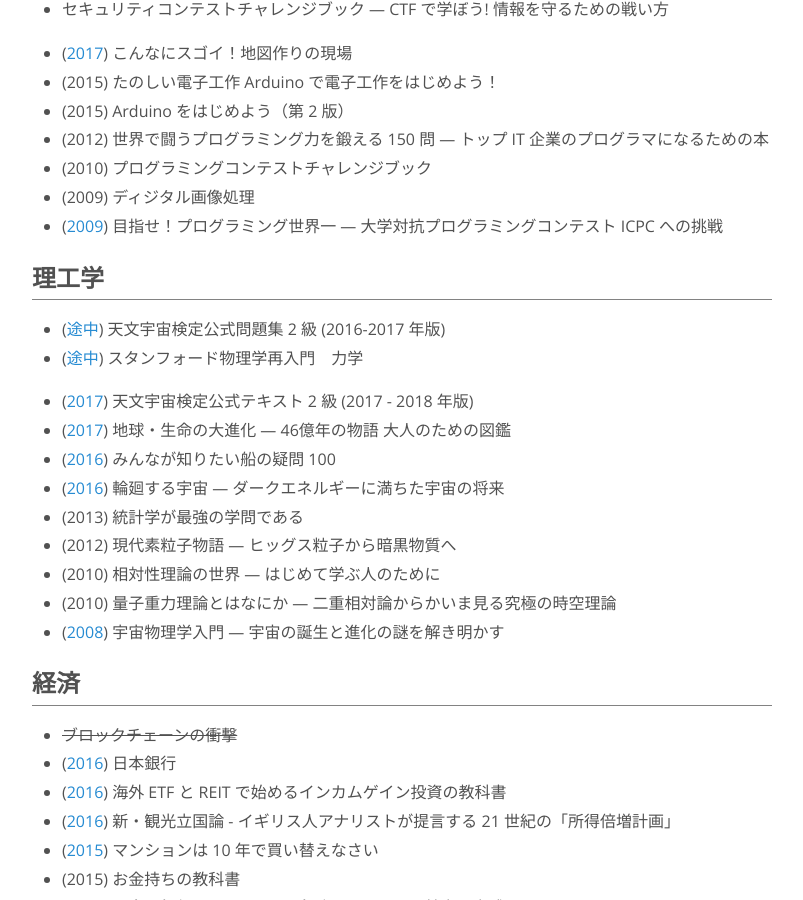
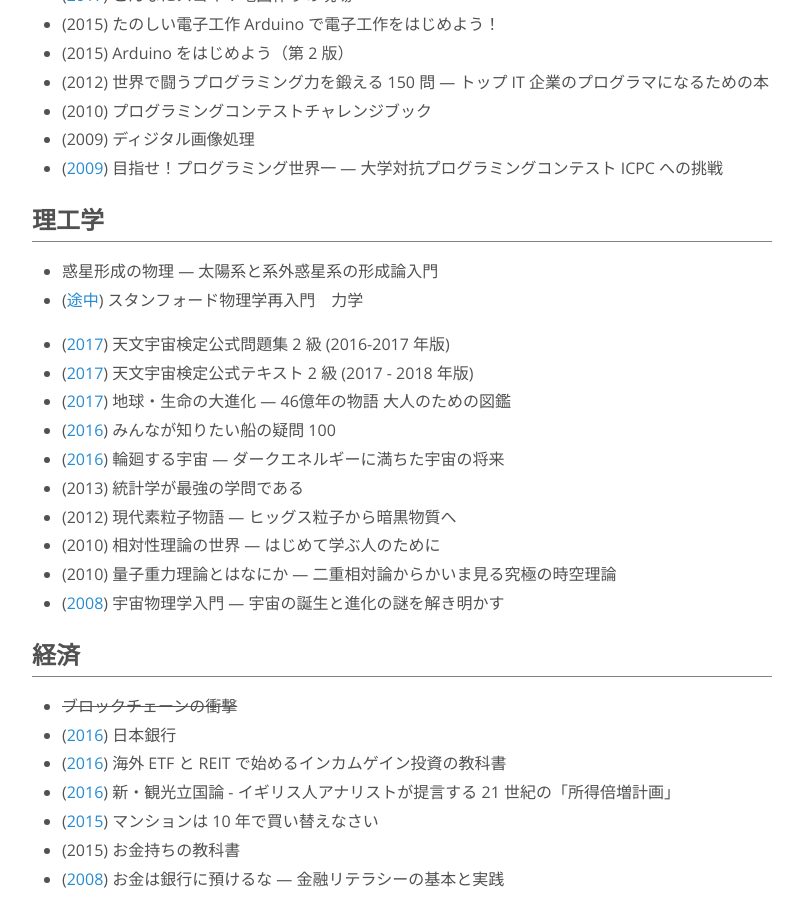
Before and after one commit to nhiroki/nhiroki.github.io, a Jekyll site: the page built from books.md, in a window 1280 px wide and 900 px high, scrolled down 5838 px. Shown: the whole window, without its empty margins (238-1041 px from the left). Built offline with Jekyll 4.4.1, drawn with Linux system fonts in a browser that asks for light colours; some of the changed text lies outside the part shown.

Commit message:
Update the 'books' page

```diff
--- a/books.md
+++ b/books.md
@@ -218,9 +216,10 @@
 
 # 理工学
 
-- ([途中](https://twitter.com/nhiroki_/status/883742870422798336)) 天文宇宙検定公式問題集 2 級 (2016-2017 年版)
+- 惑星形成の物理 ― 太陽系と系外惑星系の形成論入門
 - ([途中](https://twitter.com/nhiroki_/status/785470001981431809)) スタンフォード物理学再入門　力学
 
+- ([2017](https://twitter.com/nhiroki_/status/883742870422798336)) 天文宇宙検定公式問題集 2 級 (2016-2017 年版)
 - ([2017](https://twitter.com/nhiroki_/status/883742870422798336)) 天文宇宙検定公式テキスト 2 級 (2017 - 2018 年版)
 - ([2017](https://twitter.com/nhiroki_/status/830073945017585664)) 地球・生命の大進化 ― 46億年の物語 大人のための図鑑
 - ([2016](https://twitter.com/nhiroki_/status/813403778380509188)) みんなが知りたい船の疑問 100
```
Also changed, not shown: other parts of books.md (+1 -3 lines).
